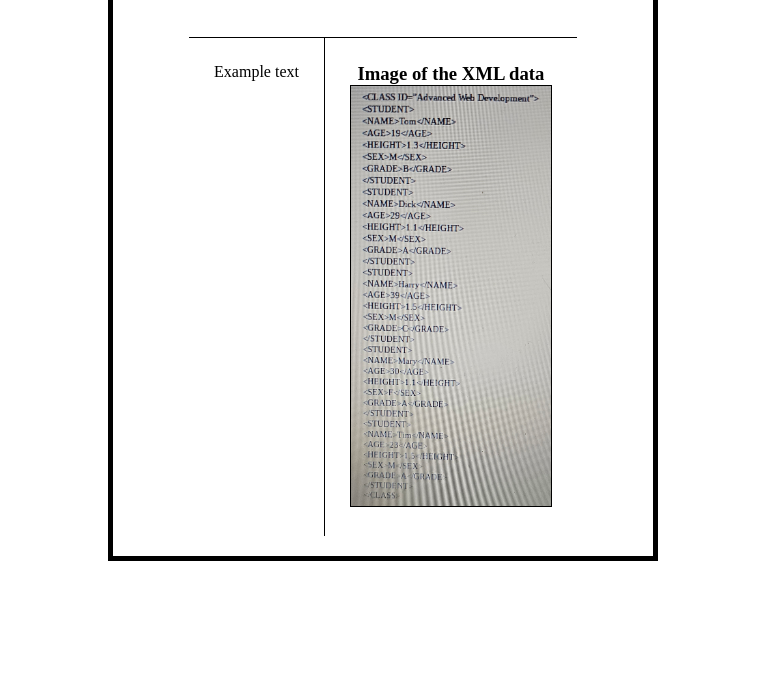
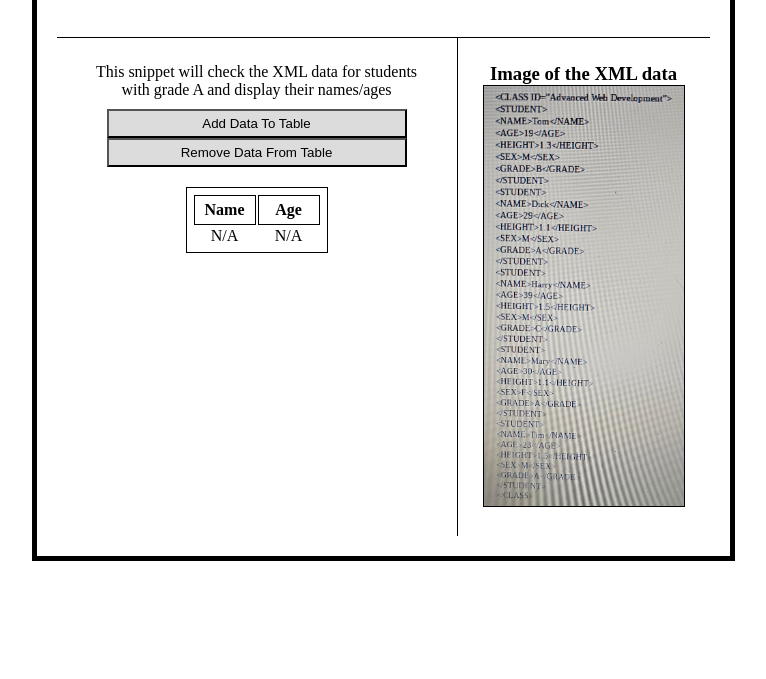
Before and after one commit to seanc00/XSLT_exercise_four, a plain HTML site: page index.html in a window 1280 px wide. Shown: the part 121-800 px from the top of the page, without its empty margins (257-1023 px from the left). Drawn offline with Linux system fonts and the light colour scheme.

Commit message:
added content to left side of container

```diff
--- a/index.html
+++ b/index.html
@@ -15,14 +15,34 @@
         <p>
           Task: Given the following XML.
           Extract all of the names and ages
-          of the students who got a grade A
           and create an XHTML table.
         </p>
       </div>
       <div class="container">
 
         <div class="left">
-          <p>Example text</p>
+          <p>
+            This snippet will check the XML data for students
+            with grade A and display their names/ages
+          </p>
+
+          <button onclick="">Add Data To Table</button>
+          <button onclick="">Remove Data From Table</button>
+
+          <table class="studentTable">
+            <thead>
+              <tr>
+                <th>Name</th>
+                <th>Age</th>
+              </tr>
+            </thead>
+            <tbody id="studentTableBody">
+              <tr>
+                <td>N/A</td>
+                <td>N/A</td>
+              </tr>
+            </tbody>
+          </table>
         </div>
         <div class="right">
           <h3>Image of the XML data</h3>
--- a/style.css
+++ b/style.css
@@ -53,6 +53,11 @@ button:active {
 
   border-top: black solid 1px;
 }
+.left > p {
+  text-align: center;
+  width: 350px;
+  margin: 0 0 10px 0;
+}
 table {
   border: solid 1px black;
   padding: 5px;
```
